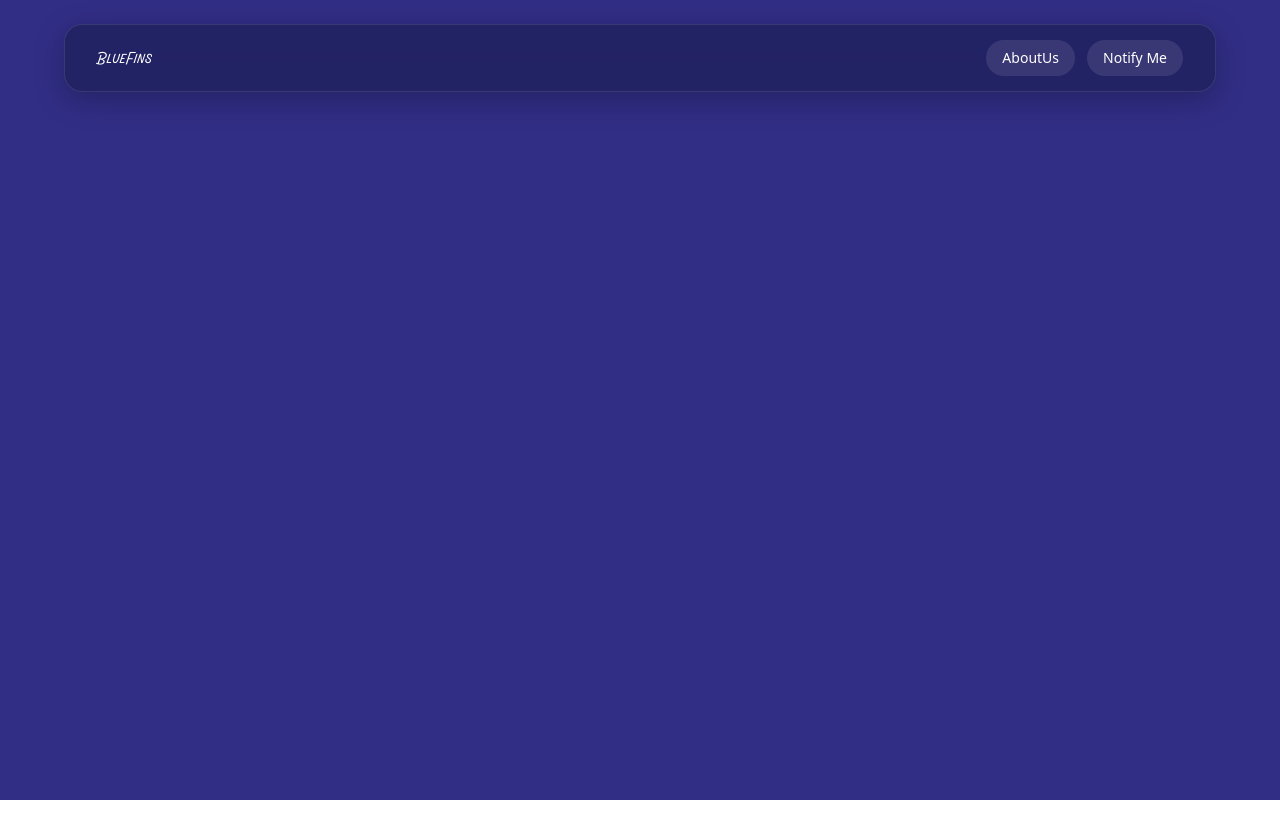
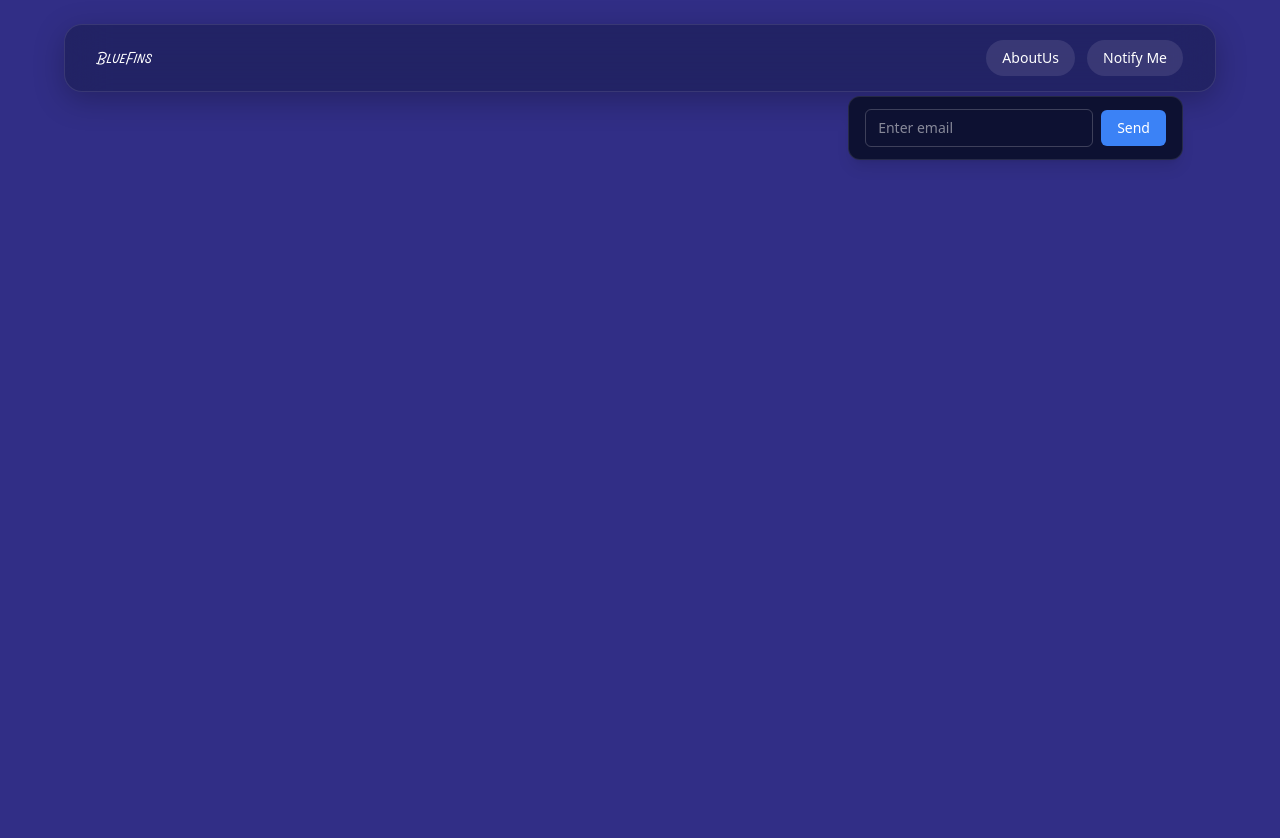
Before and after one commit to work-akshay05/bluefins-web, a React (Vite) app: page / in a window 1280 px wide. Both pictures are taken after a click on the button "Notify Me". Shown: the top 838 px of the page. Before the commit the page ends 800 px from the top, so only its background shows below. Built offline with nearby package versions, Linux system fonts and the light colour scheme.

Commit message:
navbar endpoint

```diff
--- a/src/App.jsx
+++ b/src/App.jsx
@@ -5,8 +5,9 @@ import AboutUs from './Pages/AboutUs.jsx';
 export default function App() {
   return (
     <div className="min-h-screen bg-[#312E86] text-white">
+
      <Navbar/>
-
+    <div className="h-[300vh]"></div>
 
 
       {/*Body here*/}
--- a/src/components/Navbar.jsx
+++ b/src/components/Navbar.jsx
@@ -1,6 +1,7 @@
-import React, { useEffect, useRef } from "react";
+import React, { useEffect, useState, useRef } from "react";
 import gsap from "gsap";
 import { ScrollTrigger } from "gsap/ScrollTrigger";
+import { API_BASE_URL } from "../config/api";
 
 gsap.registerPlugin(ScrollTrigger);
 
@@ -9,7 +10,11 @@ const NavBar = () => {
   const containerRef = useRef(null);
   const logoRef = useRef(null);
   const buttonRef = useRef(null);
-  const secondButtonRef = useRef(null); // ✅ NEW
+  const secondButtonRef = useRef(null);
+
+  const [showForm, setShowForm] = useState(false);
+  const [email, setEmail] = useState("");
+  const [status, setStatus] = useState("");
 
   useEffect(() => {
     const scroll = gsap.timeline({
@@ -29,7 +34,6 @@ const NavBar = () => {
       ease: "none",
     });
 
-    // ✅ Animate BOTH buttons together
     scroll.to(
       [buttonRef.current, secondButtonRef.current],
       {
@@ -58,28 +62,40 @@ const NavBar = () => {
     return () => ScrollTrigger.killAll();
   }, []);
 
+  const handleSubmit = async (e) => {
+    e.preventDefault();
+
+    try {
+      const res = await fetch(`${API_BASE_URL}/api/notify`, {
+        method: "POST",
+        headers: { "Content-Type": "application/json" },
+        body: JSON.stringify({ email }),
+      });
+
+      if (!res.ok) throw new Error("Request failed");
+
+      setStatus("You'll be notified as soon as we go live!");
+      setEmail("");
+      setShowForm(false);
+    } catch (err) {
+      setStatus("Oops! Something went wrong.");
+    }
+  };
+
   return (
-    <nav ref={navRef} className="fixed top-6 left-1/2 -translate-x-1/2 z-50">
+    <nav
+      ref={navRef}
+      className="fixed top-6 left-1/2 -translate-x-1/2 z-50">
       <div
         ref={containerRef}
-        className="
-          flex items-center
-          h-[68px] w-[calc(100vw-96px)]
-          max-w-6xl
-          px-8
-          gap-4
-          rounded-[18px]
-          bg-[#0B0F2A]/35
-          backdrop-blur-[20px]
-          shadow-[0_8px_30px_rgba(0,0,0,0.25)]
-          border border-white/10"
-      >
-        <div ref={logoRef} className="text-white font-[nameFont] tracking-wide">
+        className="relative flex items-center h-[68px] w-[calc(100vw-96px)] max-w-6xl px-8 gap-4 rounded-[18px] bg-[#0B0F2A]/35 backdrop-blur-[20px] shadow-[0_8px_30px_rgba(0,0,0,0.25)] border border-white/10" >
+        <div
+          ref={logoRef}
+          className="text-white font-[nameFont] tracking-wide">
           BlueFins
         </div>
 
-        {/* Buttons container */}
-        <div className="ml-auto flex gap-3">
+        <div className="ml-auto flex items-center gap-3 relative">
           <button
             ref={secondButtonRef}
             className="
@@ -88,25 +104,77 @@ const NavBar = () => {
               rounded-full
               bg-white/10
               hover:bg-white/20
-              transition"
-          >
+              transition
+            ">
             AboutUs
           </button>
 
           <button
             ref={buttonRef}
+            onClick={() => setShowForm((prev) => !prev)}
             className="
               text-sm text-white
               px-4 py-2
               rounded-full
               bg-white/10
               hover:bg-white/20
-              transition"
-          >
+              transition
+            ">
             Notify Me
           </button>
+
+          {showForm && (
+            <form
+              onSubmit={handleSubmit}
+              className="
+                absolute top-14 right-0
+                flex items-center gap-2
+                px-4 py-3
+                rounded-xl
+                bg-[#0B0F2A]/90
+                backdrop-blur-xl
+                border border-white/10
+                shadow-lg
+              ">
+              <input
+                type="email"
+                required
+                value={email}
+                onChange={(e) => setEmail(e.target.value)}
+                placeholder="Enter email"
+                className=" bg-transparent
+                  text-white
+                  text-sm
+                  px-3 py-2
+                  rounded-md
+                  border border-white/20
+                  outline-none
+                  placeholder-white/50
+                "/>
+
+              <button
+                type="submit"
+                className="
+                  text-sm
+                  px-4 py-2
+                  rounded-md
+                  bg-blue-500
+                  hover:bg-blue-600
+                  transition
+                "
+              >
+                Send
+              </button>
+            </form>
+          )}
         </div>
       </div>
+
+      {status && (
+        <p className="mt-2 text-center text-sm text-white/80">
+          {status}
+        </p>
+      )}
     </nav>
   );
 };
--- /dev/null
+++ b/src/config/api.js
@@ -0,0 +1 @@
+export const API_BASE_URL = import.meta.env.VITE_API_BASE_URL;
```
Also changed, not shown: src/components/AboutUsComponents/ManAndThreeDots.jsx (line endings or trailing spaces), 1 other file (tests, documents, lock files or other folders).
